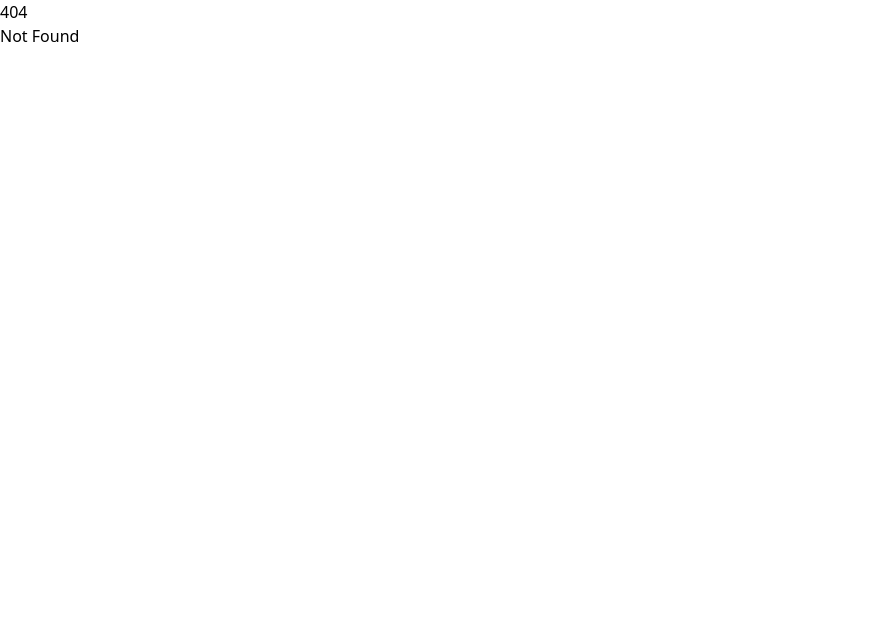
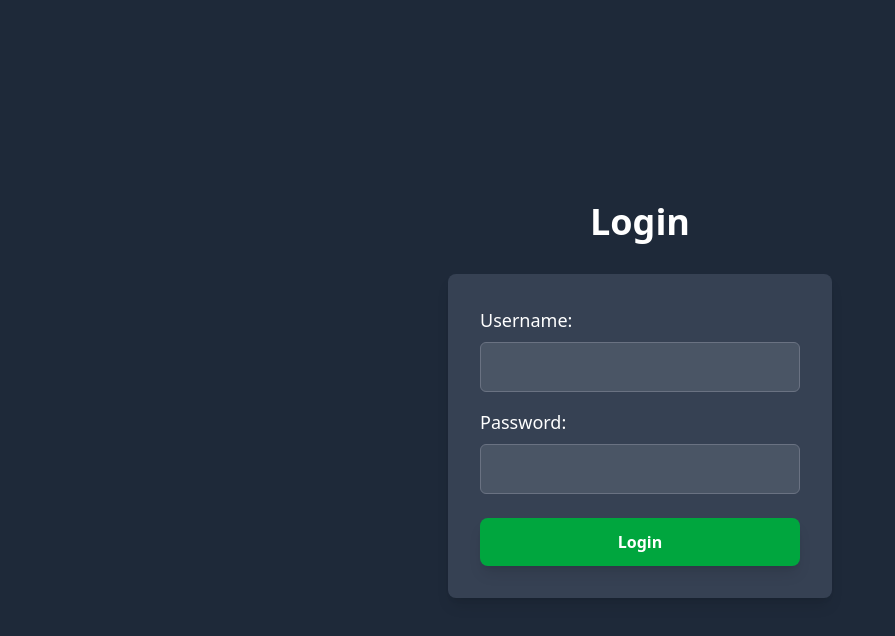
Before and after one commit to ewanc26/atproto-snake, a SvelteKit app: page /login in a window 1280 px wide. Before the commit this address had no page. Shown: the top 636 px of the page, without its empty margins (0-895 px from the left). Built offline with nearby package versions, Linux system fonts and the light colour scheme.

Commit message:
feat(auth): implement login system and game page redirection
- Add login page with basic authentication
- Move game logic to dedicated game route
- Add logout functionality
- Redirect unauthorized users to login page

```diff
--- a/src/routes/+page.svelte
+++ b/src/routes/+page.svelte
@@ -1,67 +1,17 @@
 <script lang="ts">
+    import { goto } from '$app/navigation';
     import { onMount } from 'svelte';
-    import { SnakeGame } from '$lib/snake/game';
-
-    let canvasElement: HTMLCanvasElement;
-    let game: SnakeGame;
-    let isGameOver = false;
-    let score = 0;
-
-    /**
-     * Initialises and starts a new game.
-     */
-    function startGame(): void {
-        isGameOver = false;
-        game = new SnakeGame(canvasElement, handleGameOver, updateScore);
-        game.startGame();
-    }
-
-    /**
-     * Handles the game over event, setting the game over state.
-     */
-    function handleGameOver(): void {
-        isGameOver = true;
-    }
-
-    /**
-     * Updates the displayed score.
-     * @param newScore The new score value.
-     */
-    function updateScore(newScore: number): void {
-        score = newScore;
-    }
 
     onMount(() => {
-        startGame();
+        const loggedIn = localStorage.getItem('loggedIn');
+        if (!loggedIn) {
+            goto('/login');
+        } else {
+            goto('/game');
+        }
     });
 </script>
 
 <div class="flex flex-col items-center justify-center min-h-screen bg-gray-800 text-white">
-    <h1 class="text-4xl font-bold mb-8">Snake Game</h1>
-    <p class="text-2xl mb-4">Score: {score}</p>
-    <div class="relative">
-        <canvas
-            bind:this={canvasElement}
-            class="border-4 border-green-500 bg-gray-900 {isGameOver ? 'hidden' : ''}"
-        ></canvas>
-        {#if isGameOver}
-            <div class="absolute inset-0 flex flex-col items-center justify-center bg-gray-900 bg-opacity-75 text-white">
-                <h2 class="text-3xl font-bold mb-4">Game Over!</h2>
-                <button
-                    on:click={startGame}
-                    class="px-6 py-3 bg-green-600 hover:bg-green-700 text-white font-bold rounded-lg shadow-lg transition duration-300"
-                >
-                    Play Again
-                </button>
-            </div>
-        {/if}
-    </div>
-        <p class="mt-4 text-lg">Use Arrow Keys to play!</p>
+    <p>Loading...</p>
 </div>
-
-<style>
-    canvas {
-        display: block;
-        margin: 0 auto;
-    }
-</style>
--- /dev/null
+++ b/src/routes/game/+page.svelte
@@ -0,0 +1,84 @@
+<script lang="ts">
+    import { onMount } from 'svelte';
+    import { SnakeGame } from '$lib/snake/game';
+    import { goto } from '$app/navigation';
+
+    let canvasElement: HTMLCanvasElement;
+    let game: SnakeGame;
+    let isGameOver = false;
+    let score = 0;
+
+    /**
+     * Initialises and starts a new game.
+     */
+    function startGame(): void {
+        isGameOver = false;
+        game = new SnakeGame(canvasElement, handleGameOver, updateScore);
+        game.startGame();
+    }
+
+    /**
+     * Handles the game over event, setting the game over state.
+     */
+    function handleGameOver(): void {
+        isGameOver = true;
+    }
+
+    /**
+     * Updates the displayed score.
+     * @param newScore The new score value.
+     */
+    function updateScore(newScore: number): void {
+        score = newScore;
+    }
+
+    onMount(() => {
+        // Check if the user is logged in
+        const loggedIn = localStorage.getItem('loggedIn');
+        if (!loggedIn) {
+            goto('/login'); // Redirect to login page if not logged in
+        } else {
+            startGame();
+        }
+    });
+
+    /**
+     * Handles the logout process.
+     * Clears the 'loggedIn' flag from localStorage and redirects to the login page.
+     */
+    function handleLogout() {
+        localStorage.removeItem('loggedIn');
+        goto('/login');
+    }
+</script>
+
+<div class="flex flex-col items-center justify-center min-h-screen bg-gray-800 text-white">
+    <button on:click={handleLogout} class="px-4 py-2 bg-red-600 hover:bg-red-700 text-white font-bold rounded-lg shadow-lg transition duration-300 absolute top-4 right-4">Logout</button>
+    <h1 class="text-4xl font-bold mb-8">Snake Game</h1>
+    <p class="text-2xl mb-4">Score: {score}</p>
+    <div class="relative">
+        <canvas
+            bind:this={canvasElement}
+            class="border-4 border-green-500 bg-gray-900 {isGameOver ? 'hidden' : ''}"
+        ></canvas>
+        {#if isGameOver}
+            <div class="absolute inset-0 flex flex-col items-center justify-center bg-gray-900 bg-opacity-75 text-white">
+                <h2 class="text-3xl font-bold mb-4">Game Over!</h2>
+                <button
+                    on:click={startGame}
+                    class="px-6 py-3 bg-green-600 hover:bg-green-700 text-white font-bold rounded-lg shadow-lg transition duration-300"
+                >
+                    Play Again
+                </button>
+            </div>
+        {/if}
+    </div>
+        <p class="mt-4 text-lg">Use Arrow Keys to play!</p>
+</div>
+
+<style>
+    canvas {
+        display: block;
+        margin: 0 auto;
+    }
+</style>
--- /dev/null
+++ b/src/routes/login/+page.svelte
@@ -0,0 +1,55 @@
+<script lang="ts">
+    import { goto } from '$app/navigation';
+
+    let username = '';
+    let password = '';
+    let errorMessage = '';
+
+    /**
+     * Handles the login form submission.
+     */
+    function handleLogin(): void {
+        // Basic validation for demonstration purposes
+        if (username === 'user' && password === 'password') {
+            localStorage.setItem('loggedIn', 'true');
+            goto('/'); // Redirect to the game page
+        } else {
+            errorMessage = 'Invalid username or password.';
+        }
+    }
+</script>
+
+<div class="flex flex-col items-center justify-center min-h-screen bg-gray-800 text-white">
+    <h1 class="text-4xl font-bold mb-8">Login</h1>
+    <form on:submit|preventDefault={handleLogin} class="bg-gray-700 p-8 rounded-lg shadow-lg w-96">
+        <div class="mb-4">
+            <label for="username" class="block text-lg font-medium mb-2">Username:</label>
+            <input
+                type="text"
+                id="username"
+                bind:value={username}
+                class="w-full p-3 rounded-md bg-gray-600 border border-gray-500 text-white focus:outline-none focus:border-green-500"
+                required
+            />
+        </div>
+        <div class="mb-6">
+            <label for="password" class="block text-lg font-medium mb-2">Password:</label>
+            <input
+                type="password"
+                id="password"
+                bind:value={password}
+                class="w-full p-3 rounded-md bg-gray-600 border border-gray-500 text-white focus:outline-none focus:border-green-500"
+                required
+            />
+        </div>
+        {#if errorMessage}
+            <p class="text-red-400 mb-4">{errorMessage}</p>
+        {/if}
+        <button
+            type="submit"
+            class="w-full px-6 py-3 bg-green-600 hover:bg-green-700 text-white font-bold rounded-lg shadow-lg transition duration-300"
+        >
+            Login
+        </button>
+    </form>
+</div>
```
